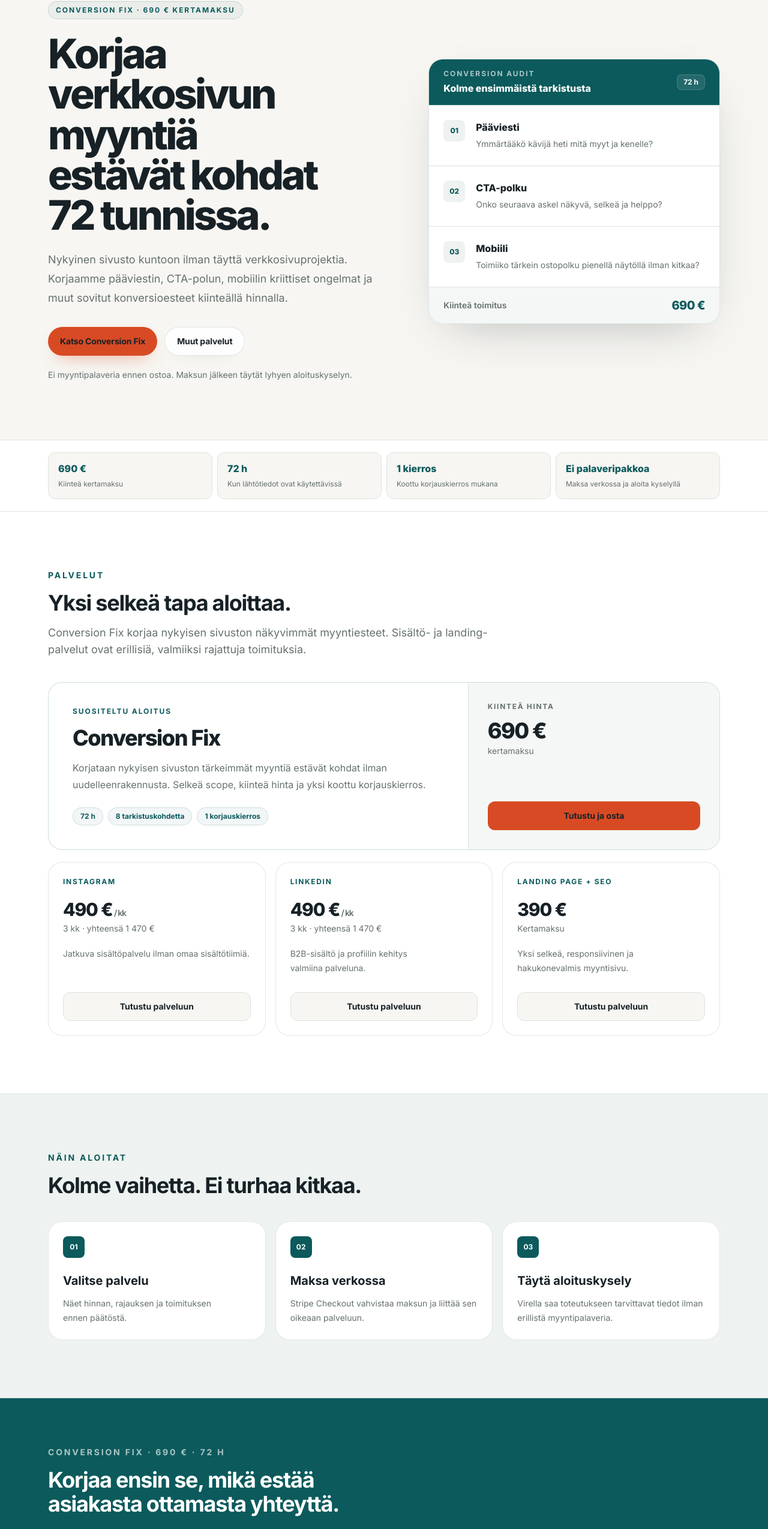
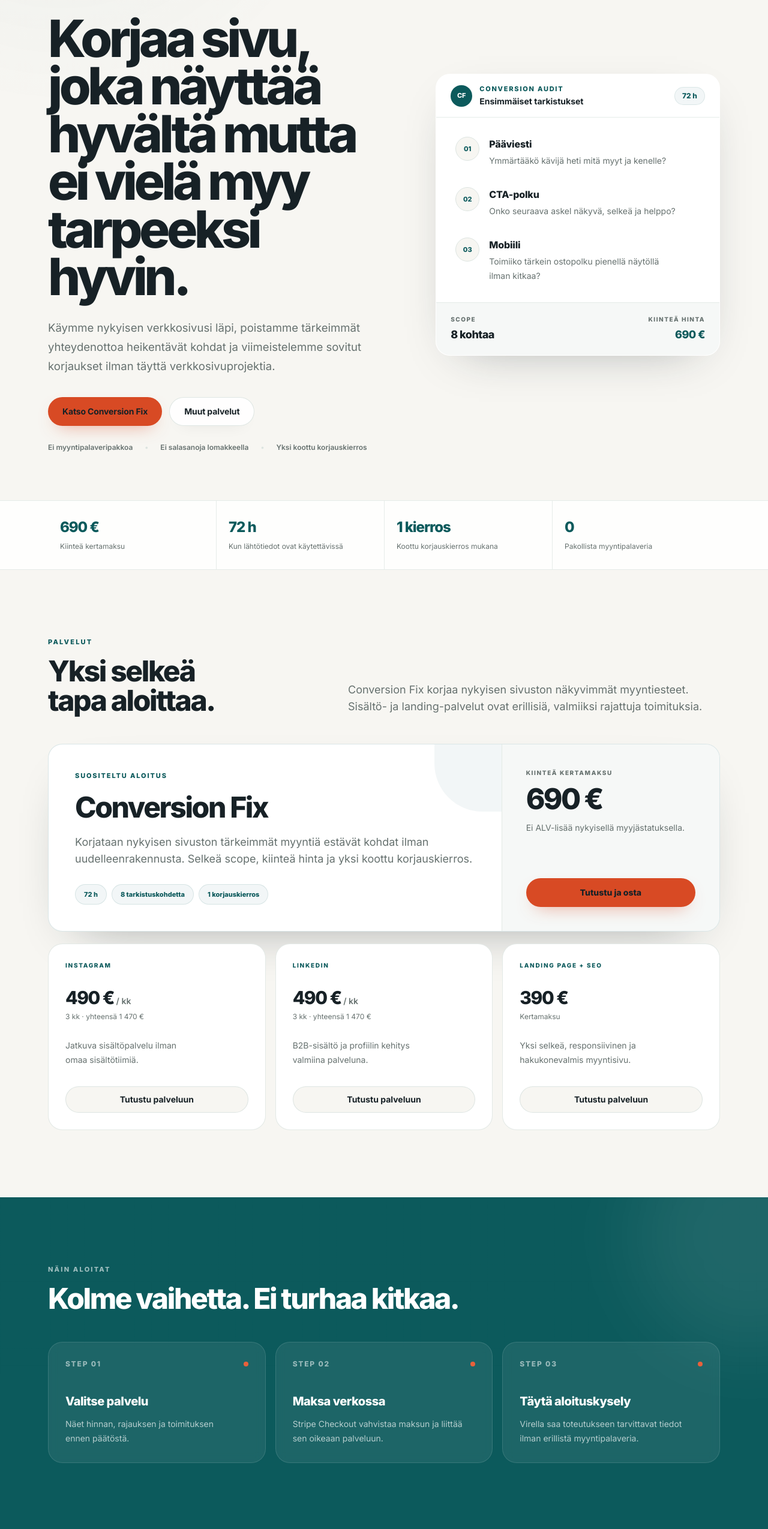
Before and after one commit to Jambovisuaalit/virella-helsinki-web, a Next.js app: page / in a window 1280 px wide. Shown: the part 162-2711 px from the top of the page at 60% size. Built offline with nearby package versions, Linux system fonts and the light colour scheme.

Commit message:
design: rebuild homepage with premium editorial system

```diff
--- a/app/page.tsx
+++ b/app/page.tsx
@@ -22,7 +22,7 @@ const promises = [
   ["690 €", "Kiinteä kertamaksu"],
   ["72 h", "Kun lähtötiedot ovat käytettävissä"],
   ["1 kierros", "Koottu korjauskierros mukana"],
-  ["Ei palaveripakkoa", "Maksa verkossa ja aloita kyselyllä"],
+  ["0", "Pakollista myyntipalaveria"],
 ] as const;
 
 const services = [
@@ -38,94 +38,124 @@ export default function Home() {
     <>
       <SiteHeader />
       <main>
-        <section className="overflow-hidden border-b border-border bg-background">
-          <SectionContainer className="grid gap-10 py-14 md:grid-cols-[1.08fr_0.92fr] md:items-center md:py-24 lg:gap-16">
-            <div className="max-w-[720px]">
-              <div className="inline-flex items-center gap-2 rounded-full border border-brand/15 bg-brand/5 px-3 py-1.5 text-xs font-bold uppercase tracking-[0.16em] text-brand">
-                Conversion Fix · {euro.format(conversionFix.price)} kertamaksu
+        <section className="relative overflow-hidden pb-12 pt-6 sm:pb-16 sm:pt-10 lg:pb-20 lg:pt-14">
+          <div className="premium-grid pointer-events-none absolute inset-0 -z-20" aria-hidden="true" />
+          <div className="pointer-events-none absolute -left-24 top-8 -z-10 h-72 w-72 rounded-full bg-brand/8 blur-3xl" aria-hidden="true" />
+          <div className="pointer-events-none absolute right-[-8rem] top-[-5rem] -z-10 h-96 w-96 rounded-full bg-accent/8 blur-3xl" aria-hidden="true" />
+
+          <SectionContainer className="grid gap-14 lg:grid-cols-[1.08fr_0.92fr] lg:items-center lg:gap-16">
+            <div className="max-w-[760px]">
+              <div className="inline-flex items-center gap-2.5 rounded-full border border-brand/15 bg-surface/80 px-3.5 py-2 text-[11px] font-extrabold uppercase tracking-[0.17em] text-brand shadow-[0_10px_26px_-22px_rgba(23,33,38,0.45)] backdrop-blur">
+                <span className="h-1.5 w-1.5 rounded-full bg-accent" aria-hidden="true" />
+                Conversion Fix · {euro.format(conversionFix.price)} · 72 h
               </div>
-              <h1 className="mt-6 text-[2.75rem] font-extrabold leading-[0.99] tracking-[-0.055em] sm:text-5xl md:text-[4.25rem]">
-                Korjaa verkkosivun myyntiä estävät kohdat 72 tunnissa.
+
+              <h1 className="mt-7 max-w-[760px] text-[3.15rem] font-extrabold leading-[0.93] tracking-[-0.065em] text-foreground sm:text-[4.4rem] lg:text-[5.35rem]">
+                Korjaa sivu, joka näyttää hyvältä mutta ei vielä myy tarpeeksi hyvin.
               </h1>
-              <p className="mt-6 max-w-[680px] text-base leading-7 text-muted sm:text-lg sm:leading-8">
-                Nykyinen sivusto kuntoon ilman täyttä verkkosivuprojektia. Korjaamme pääviestin, CTA-polun, mobiilin kriittiset ongelmat ja muut sovitut konversioesteet kiinteällä hinnalla.
+
+              <p className="mt-7 max-w-[670px] text-[1.05rem] leading-8 text-muted sm:text-[1.16rem]">
+                Käymme nykyisen verkkosivusi läpi, poistamme tärkeimmät yhteydenottoa heikentävät kohdat ja viimeistelemme sovitut korjaukset ilman täyttä verkkosivuprojektia.
               </p>
-              <div className="mt-8 flex flex-col gap-3 sm:flex-row sm:items-center">
-                <ButtonLink href="/verkkosivu-kuntoon">Katso Conversion Fix</ButtonLink>
-                <ButtonLink href="#services" variant="secondary">Muut palvelut</ButtonLink>
+
+              <div className="mt-9 flex flex-col gap-3 sm:flex-row sm:items-center">
+                <ButtonLink href="/verkkosivu-kuntoon" className="sm:px-6">Katso Conversion Fix</ButtonLink>
+                <ButtonLink href="#services" variant="secondary" className="sm:px-6">Muut palvelut</ButtonLink>
               </div>
-              <p className="mt-5 text-sm leading-6 text-muted">Ei myyntipalaveria ennen ostoa. Maksun jälkeen täytät lyhyen aloituskyselyn.</p>
+
+              <div className="mt-7 flex flex-wrap gap-x-5 gap-y-2 text-xs font-semibold text-muted">
+                <span>Ei myyntipalaveripakkoa</span>
+                <span className="hidden text-border sm:inline">•</span>
+                <span>Ei salasanoja lomakkeella</span>
+                <span className="hidden text-border sm:inline">•</span>
+                <span>Yksi koottu korjauskierros</span>
+              </div>
             </div>
 
-            <div className="relative">
-              <div className="absolute -inset-8 -z-10 rounded-full bg-brand/5 blur-3xl" aria-hidden="true" />
-              <Card className="overflow-hidden border-brand/15 bg-surface shadow-[0_28px_80px_-38px_rgba(31,36,46,0.35)]">
-                <div className="border-b border-border bg-brand px-5 py-4 text-white sm:px-6">
-                  <div className="flex items-center justify-between gap-4">
+            <div className="relative lg:pl-3">
+              <div className="absolute -inset-6 -z-10 rounded-[2.5rem] bg-brand/6 blur-2xl" aria-hidden="true" />
+              <Card className="soft-ring overflow-hidden border-white/80 bg-surface/95 shadow-[0_36px_100px_-48px_rgba(23,33,38,0.45)] backdrop-blur">
+                <div className="flex items-center justify-between border-b border-border/70 px-5 py-4 sm:px-6">
+                  <div className="flex items-center gap-3">
+                    <span className="flex h-9 w-9 items-center justify-center rounded-full bg-brand text-[11px] font-extrabold text-white">CF</span>
                     <div>
-                      <p className="text-xs font-bold uppercase tracking-[0.16em] text-white/65">Conversion audit</p>
-                      <p className="mt-1 font-extrabold">Kolme ensimmäistä tarkistusta</p>
+                      <p className="text-[11px] font-extrabold uppercase tracking-[0.16em] text-brand">Conversion audit</p>
+                      <p className="mt-0.5 text-sm font-bold text-foreground">Ensimmäiset tarkistukset</p>
                     </div>
-                    <span className="rounded-lg border border-white/15 bg-white/10 px-2.5 py-1 text-xs font-bold">72 h</span>
                   </div>
+                  <span className="rounded-full border border-brand/10 bg-brand/5 px-3 py-1.5 text-xs font-extrabold text-brand">72 h</span>
                 </div>
-                <div className="divide-y divide-border">
+
+                <div className="p-3 sm:p-4">
                   {conversionChecks.map(([number, title, text]) => (
-                    <div key={number} className="grid grid-cols-[42px_1fr] gap-3 p-5 sm:p-6">
-                      <span className="flex h-9 w-9 items-center justify-center rounded-lg bg-cloud text-xs font-extrabold text-brand">{number}</span>
+                    <div key={number} className="grid grid-cols-[44px_1fr] gap-3 rounded-[1.1rem] px-3 py-4 transition hover:bg-cloud/65 sm:px-4">
+                      <span className="flex h-10 w-10 items-center justify-center rounded-full border border-border bg-background text-[11px] font-extrabold text-brand">{number}</span>
                       <div>
-                        <p className="font-extrabold text-foreground">{title}</p>
+                        <p className="font-extrabold tracking-[-0.01em] text-foreground">{title}</p>
                         <p className="mt-1 text-sm leading-6 text-muted">{text}</p>
                       </div>
                     </div>
                   ))}
                 </div>
-                <div className="flex items-center justify-between gap-4 border-t border-border bg-cloud/60 px-5 py-4 sm:px-6">
-                  <span className="text-sm font-semibold text-muted">Kiinteä toimitus</span>
-                  <span className="text-xl font-extrabold tracking-[-0.03em] text-brand">{euro.format(conversionFix.price)}</span>
+
+                <div className="grid grid-cols-2 gap-3 border-t border-border/70 bg-cloud/55 px-5 py-5 sm:px-6">
+                  <div>
+                    <p className="text-[10px] font-extrabold uppercase tracking-[0.15em] text-muted">Scope</p>
+                    <p className="mt-1 text-lg font-extrabold tracking-[-0.03em] text-foreground">8 kohtaa</p>
+                  </div>
+                  <div className="text-right">
+                    <p className="text-[10px] font-extrabold uppercase tracking-[0.15em] text-muted">Kiinteä hinta</p>
+                    <p className="mt-1 text-lg font-extrabold tracking-[-0.03em] text-brand">{euro.format(conversionFix.price)}</p>
+                  </div>
                 </div>
               </Card>
             </div>
           </SectionContainer>
         </section>
 
-        <section className="border-b border-border bg-surface">
-          <SectionContainer className="grid gap-2 py-5 sm:grid-cols-2 lg:grid-cols-4">
-            {promises.map(([title, text]) => (
-              <div key={title} className="rounded-xl border border-border bg-background px-4 py-3.5">
-                <p className="font-extrabold text-brand">{title}</p>
-                <p className="mt-1 text-xs leading-5 text-muted">{text}</p>
+        <section className="border-y border-border/70 bg-surface/85">
+          <SectionContainer className="grid sm:grid-cols-2 lg:grid-cols-4">
+            {promises.map(([title, text], index) => (
+              <div key={title} className={`py-6 sm:px-5 lg:py-7 ${index > 0 ? "sm:border-l sm:border-border/70" : ""}`}>
+                <p className="text-2xl font-extrabold tracking-[-0.045em] text-brand">{title}</p>
+                <p className="mt-1.5 max-w-[210px] text-xs leading-5 text-muted">{text}</p>
               </div>
             ))}
           </SectionContainer>
         </section>
 
-        <section id="services" className="bg-surface">
-          <SectionContainer className="py-16 md:py-24">
-            <div className="max-w-[760px]">
-              <p className="text-xs font-bold uppercase tracking-[0.2em] text-brand sm:text-sm">Palvelut</p>
-              <h2 className="mt-4 text-3xl font-bold tracking-[-0.035em] sm:text-4xl">Yksi selkeä tapa aloittaa.</h2>
-              <p className="mt-4 text-base leading-7 text-muted sm:text-lg">Conversion Fix korjaa nykyisen sivuston näkyvimmät myyntiesteet. Sisältö- ja landing-palvelut ovat erillisiä, valmiiksi rajattuja toimituksia.</p>
+        <section id="services" className="bg-background">
+          <SectionContainer className="py-20 sm:py-24 lg:py-28">
+            <div className="grid gap-8 lg:grid-cols-[0.8fr_1.2fr] lg:items-end">
+              <div>
+                <p className="text-[11px] font-extrabold uppercase tracking-[0.2em] text-brand">Palvelut</p>
+                <h2 className="mt-4 max-w-[680px] text-4xl font-extrabold leading-[1.02] tracking-[-0.05em] sm:text-5xl">Yksi selkeä tapa aloittaa.</h2>
+              </div>
+              <p className="max-w-[620px] text-base leading-7 text-muted lg:justify-self-end sm:text-lg">
+                Conversion Fix korjaa nykyisen sivuston näkyvimmät myyntiesteet. Sisältö- ja landing-palvelut ovat erillisiä, valmiiksi rajattuja toimituksia.
+              </p>
             </div>
 
-            <Card className="mt-10 grid overflow-hidden border-brand/20 bg-background shadow-none lg:grid-cols-[1.25fr_0.75fr]">
-              <div className="p-6 sm:p-8 lg:p-10">
-                <p className="text-xs font-bold uppercase tracking-[0.16em] text-brand">Suositeltu aloitus</p>
-                <h3 className="mt-4 text-3xl font-extrabold tracking-[-0.04em] sm:text-4xl">Conversion Fix</h3>
-                <p className="mt-4 max-w-[650px] text-base leading-7 text-muted">Korjataan nykyisen sivuston tärkeimmät myyntiä estävät kohdat ilman uudelleenrakennusta. Selkeä scope, kiinteä hinta ja yksi koottu korjauskierros.</p>
-                <div className="mt-6 flex flex-wrap gap-2 text-xs font-bold text-brand">
-                  <span className="rounded-full border border-brand/15 bg-brand/5 px-3 py-1.5">72 h</span>
-                  <span className="rounded-full border border-brand/15 bg-brand/5 px-3 py-1.5">8 tarkistuskohdetta</span>
-                  <span className="rounded-full border border-brand/15 bg-brand/5 px-3 py-1.5">1 korjauskierros</span>
+            <Card className="mt-12 overflow-hidden border-brand/15 bg-surface shadow-[0_34px_90px_-52px_rgba(23,33,38,0.48)] lg:grid lg:grid-cols-[1.35fr_0.65fr]">
+              <div className="relative p-7 sm:p-9 lg:p-11">
+                <div className="absolute right-0 top-0 h-28 w-28 rounded-bl-[5rem] bg-brand/5" aria-hidden="true" />
+                <p className="text-[11px] font-extrabold uppercase tracking-[0.17em] text-brand">Suositeltu aloitus</p>
+                <h3 className="mt-5 text-4xl font-extrabold tracking-[-0.05em] sm:text-5xl">Conversion Fix</h3>
+                <p className="mt-5 max-w-[680px] text-base leading-7 text-muted sm:text-lg">Korjataan nykyisen sivuston tärkeimmät myyntiä estävät kohdat ilman uudelleenrakennusta. Selkeä scope, kiinteä hinta ja yksi koottu korjauskierros.</p>
+                <div className="mt-7 flex flex-wrap gap-2 text-[11px] font-extrabold text-brand">
+                  <span className="rounded-full border border-brand/12 bg-brand/5 px-3.5 py-2">72 h</span>
+                  <span className="rounded-full border border-brand/12 bg-brand/5 px-3.5 py-2">8 tarkistuskohdetta</span>
+                  <span className="rounded-full border border-brand/12 bg-brand/5 px-3.5 py-2">1 korjauskierros</span>
                 </div>
               </div>
-              <div className="flex flex-col justify-between border-t border-border bg-cloud/60 p-6 sm:p-8 lg:border-l lg:border-t-0">
+
+              <div className="flex flex-col justify-between border-t border-border/70 bg-cloud/55 p-7 sm:p-9 lg:border-l lg:border-t-0 lg:p-10">
                 <div>
-                  <p className="text-xs font-bold uppercase tracking-[0.14em] text-muted">Kiinteä hinta</p>
-                  <p className="mt-3 text-4xl font-extrabold tracking-[-0.045em]">{euro.format(conversionFix.price)}</p>
-                  <p className="mt-1 text-sm text-muted">kertamaksu</p>
+                  <p className="text-[10px] font-extrabold uppercase tracking-[0.16em] text-muted">Kiinteä kertamaksu</p>
+                  <p className="mt-3 text-5xl font-extrabold tracking-[-0.055em] text-foreground">{euro.format(conversionFix.price)}</p>
+                  <p className="mt-3 text-sm leading-6 text-muted">Ei ALV-lisää nykyisellä myyjästatuksella.</p>
                 </div>
-                <Link href="/verkkosivu-kuntoon" className="mt-7 inline-flex min-h-12 items-center justify-center rounded-xl bg-action px-5 py-3 text-sm font-bold text-white transition hover:brightness-90">Tutustu ja osta</Link>
+                <Link href="/verkkosivu-kuntoon" className="mt-8 inline-flex min-h-12 items-center justify-center rounded-full bg-action px-5 py-3 text-sm font-extrabold text-white shadow-[0_12px_30px_-16px_rgba(216,74,36,0.7)] transition hover:-translate-y-0.5 hover:brightness-[0.96]">Tutustu ja osta</Link>
               </div>
             </Card>
 
@@ -133,14 +163,14 @@ export default function Home() {
               {services.map((service) => {
                 const product = products[service.key];
                 return (
-                  <Card key={service.key} className="flex flex-col p-6 shadow-none">
-                    <p className="text-xs font-bold uppercase tracking-[0.14em] text-brand">{service.title}</p>
-                    <p className="mt-5 text-3xl font-extrabold tracking-[-0.04em]">
-                      {euro.format(product.price)}{product.billing === "month" ? <span className="text-sm font-semibold text-muted"> / kk</span> : null}
+                  <Card key={service.key} className="group flex flex-col p-6 shadow-none transition duration-200 hover:-translate-y-1 hover:border-brand/15 hover:shadow-[0_24px_60px_-42px_rgba(23,33,38,0.5)] sm:p-7">
+                    <p className="text-[10px] font-extrabold uppercase tracking-[0.17em] text-brand">{service.title}</p>
+                    <p className="mt-7 text-3xl font-extrabold tracking-[-0.05em] text-foreground">
+                      {euro.format(product.price)}{product.billing === "month" ? <span className="text-sm font-semibold tracking-normal text-muted"> / kk</span> : null}
                     </p>
-                    {product.billing === "month" ? <p className="mt-1 text-sm text-muted">{product.commitmentMonths} kk · yhteensä {euro.format(product.totalPrice)}</p> : <p className="mt-1 text-sm text-muted">Kertamaksu</p>}
-                    <p className="mt-5 flex-1 text-sm leading-6 text-muted">{service.text}</p>
-                    <Link href={service.href} className="mt-7 inline-flex min-h-12 items-center justify-center rounded-xl border border-border bg-background px-5 py-3 text-sm font-bold text-foreground transition hover:bg-cloud">Tutustu palveluun</Link>
+                    {product.billing === "month" ? <p className="mt-1.5 text-xs text-muted">{product.commitmentMonths} kk · yhteensä {euro.format(product.totalPrice)}</p> : <p className="mt-1.5 text-xs text-muted">Kertamaksu</p>}
+                    <p className="mt-7 flex-1 text-sm leading-6 text-muted">{service.text}</p>
+                    <Link href={service.href} className="mt-8 inline-flex min-h-11 items-center justify-center rounded-full border border-border/90 bg-background px-4 py-2.5 text-sm font-bold text-foreground transition group-hover:border-brand/20 group-hover:bg-white">Tutustu palveluun</Link>
                   </Card>
                 );
               })}
@@ -148,39 +178,46 @@ export default function Home() {
           </SectionContainer>
         </section>
 
-        <section id="how" className="border-y border-border bg-cloud">
-          <SectionContainer className="py-16 md:py-24">
-            <div className="max-w-[720px]">
-              <p className="text-xs font-bold uppercase tracking-[0.2em] text-brand sm:text-sm">Näin aloitat</p>
-              <h2 className="mt-4 text-3xl font-bold tracking-[-0.035em] sm:text-4xl">Kolme vaihetta. Ei turhaa kitkaa.</h2>
+        <section id="how" className="relative overflow-hidden bg-brand text-white">
+          <div className="pointer-events-none absolute inset-0 opacity-30 premium-grid" aria-hidden="true" />
+          <div className="pointer-events-none absolute right-[-10rem] top-[-8rem] h-96 w-96 rounded-full bg-white/8 blur-3xl" aria-hidden="true" />
+          <SectionContainer className="relative py-20 sm:py-24 lg:py-28">
+            <div className="max-w-[760px]">
+              <p className="text-[11px] font-extrabold uppercase tracking-[0.2em] text-white/60">Näin aloitat</p>
+              <h2 className="mt-4 text-4xl font-extrabold tracking-[-0.05em] sm:text-5xl">Kolme vaihetta. Ei turhaa kitkaa.</h2>
             </div>
-            <ol className="mt-10 grid gap-4 md:grid-cols-3">
+
+            <ol className="mt-12 grid gap-4 md:grid-cols-3">
               {[
                 ["01", "Valitse palvelu", "Näet hinnan, rajauksen ja toimituksen ennen päätöstä."],
                 ["02", "Maksa verkossa", "Stripe Checkout vahvistaa maksun ja liittää sen oikeaan palveluun."],
                 ["03", "Täytä aloituskysely", "Virella saa toteutukseen tarvittavat tiedot ilman erillistä myyntipalaveria."],
               ].map(([number, title, text]) => (
-                <li key={number}>
-                  <Card className="h-full p-6 shadow-none">
-                    <span className="flex h-9 w-9 items-center justify-center rounded-lg bg-brand text-xs font-bold text-white">{number}</span>
-                    <h3 className="mt-6 text-xl font-bold">{title}</h3>
-                    <p className="mt-3 text-sm leading-6 text-muted">{text}</p>
-                  </Card>
+                <li key={number} className="rounded-[1.5rem] border border-white/12 bg-white/[0.07] p-6 backdrop-blur sm:p-7">
+                  <div className="flex items-center justify-between">
+                    <span className="text-xs font-extrabold tracking-[0.15em] text-white/55">STEP {number}</span>
+                    <span className="h-2 w-2 rounded-full bg-accent" aria-hidden="true" />
+                  </div>
+                  <h3 className="mt-10 text-xl font-extrabold tracking-[-0.025em] text-white">{title}</h3>
+                  <p className="mt-3 text-sm leading-6 text-white/68">{text}</p>
                 </li>
               ))}
             </ol>
           </SectionContainer>
         </section>
 
-        <section className="bg-brand text-white">
-          <SectionContainer className="py-16 md:py-20">
-            <div className="flex flex-col gap-7 md:flex-row md:items-end md:justify-between">
-              <div className="max-w-[720px]">
-                <p className="text-xs font-bold uppercase tracking-[0.2em] text-white/65 sm:text-sm">Conversion Fix · 690 € · 72 h</p>
-                <h2 className="mt-4 text-3xl font-bold tracking-[-0.035em] sm:text-4xl">Korjaa ensin se, mikä estää asiakasta ottamasta yhteyttä.</h2>
-                <p className="mt-4 text-base leading-7 text-white/75">Käymme läpi nykyisen verkkosivusi tärkeimmät myyntiesteet ja korjaamme sovitut kohdat ilman täyttä verkkosivuprojektia.</p>
+        <section className="bg-background py-16 sm:py-20 lg:py-24">
+          <SectionContainer>
+            <div className="relative overflow-hidden rounded-[2rem] border border-brand/10 bg-surface px-6 py-10 shadow-[0_30px_90px_-56px_rgba(23,33,38,0.5)] sm:px-10 sm:py-12 lg:px-14 lg:py-14">
+              <div className="pointer-events-none absolute -right-16 -top-24 h-72 w-72 rounded-full bg-accent/8 blur-3xl" aria-hidden="true" />
+              <div className="relative flex flex-col gap-9 md:flex-row md:items-end md:justify-between">
+                <div className="max-w-[760px]">
+                  <p className="text-[11px] font-extrabold uppercase tracking-[0.2em] text-brand">Conversion Fix · 690 € · 72 h</p>
+                  <h2 className="mt-4 text-4xl font-extrabold leading-[1.02] tracking-[-0.05em] sm:text-5xl">Korjaa ensin se, mikä estää asiakasta ottamasta yhteyttä.</h2>
+                  <p className="mt-5 max-w-[680px] text-base leading-7 text-muted sm:text-lg">Käymme läpi nykyisen verkkosivusi tärkeimmät myyntiesteet ja korjaamme sovitut kohdat ilman täyttä verkkosivuprojektia.</p>
+                </div>
+                <ButtonLink href="/verkkosivu-kuntoon" className="shrink-0 sm:px-6">Osta Conversion Fix</ButtonLink>
               </div>
-              <ButtonLink href="/verkkosivu-kuntoon" className="shrink-0 border-white/20 bg-white text-brand hover:bg-cloud" variant="secondary">Osta Conversion Fix</ButtonLink>
             </div>
           </SectionContainer>
         </section>
```
